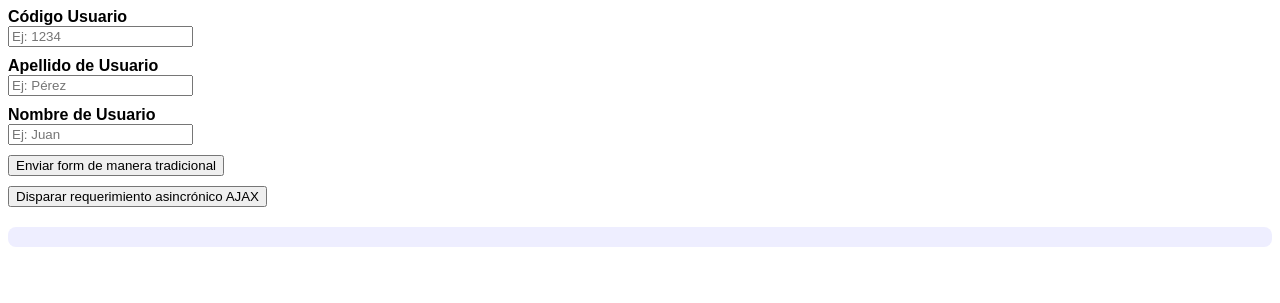
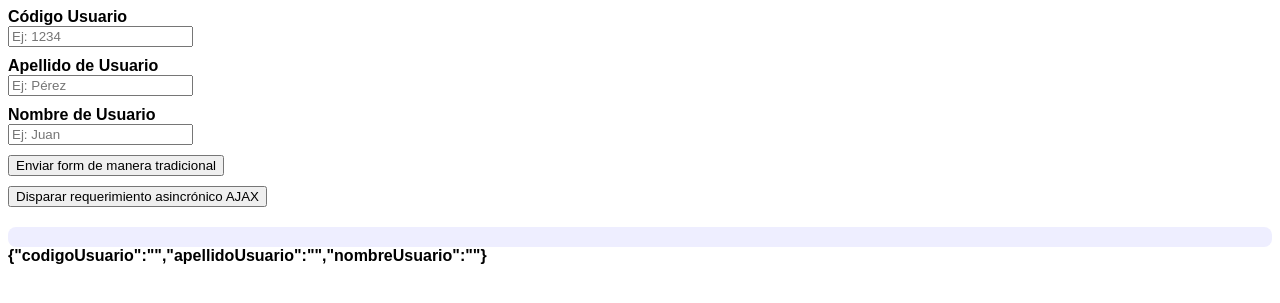
Before and after one commit to dantesoprani-dotcom/Dante, a PHP site: the page made by Php/Php parte 2/Form to json con API Fetch/Respuesta.php in a window 1280 px wide. Shown: the top 303 px of the page. Run offline with PHP 8.4, Linux system fonts and the light colour scheme.

Commit message:
Add files via upload

```diff
--- a/Php/Php parte 2/Form to json con API Fetch/Respuesta.php
+++ b/Php/Php parte 2/Form to json con API Fetch/Respuesta.php
@@ -81,3 +81,16 @@ btn.addEventListener('click', () => {
 <?php
 }
 ?>
+
+<?php
+sleep(3); // simula retardo del servidor
+
+// Armamos el objeto con los datos recibidos
+$objRegistro = new stdClass();
+$objRegistro->codigoUsuario = $_POST['codigoUsuario'] ?? '';
+$objRegistro->apellidoUsuario = $_POST['apellidoUsuario'] ?? '';
+$objRegistro->nombreUsuario = $_POST['nombreUsuario'] ?? '';
+
+// Convertimos a JSON
+echo json_encode($objRegistro, JSON_UNESCAPED_UNICODE);
+?>
```
